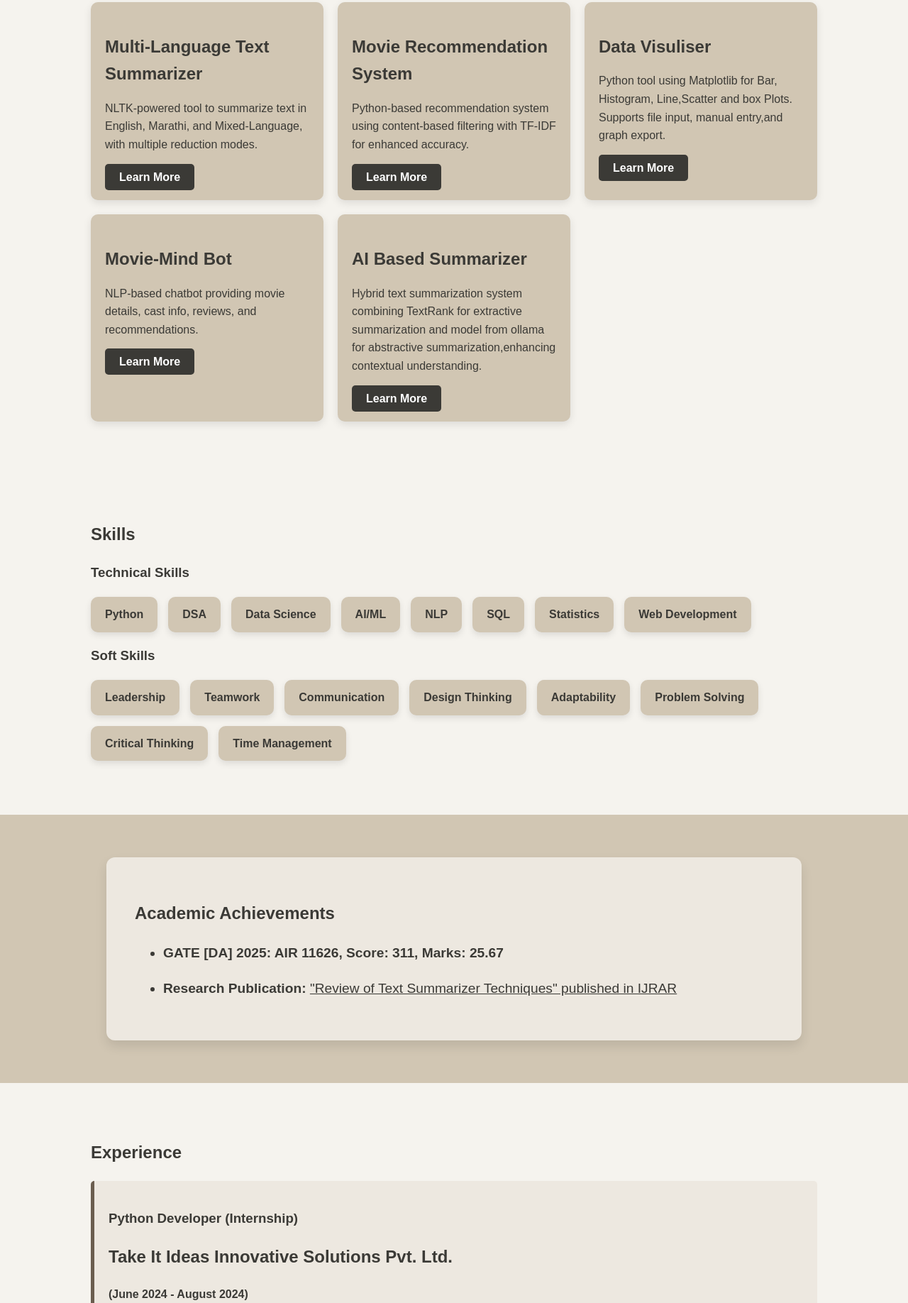
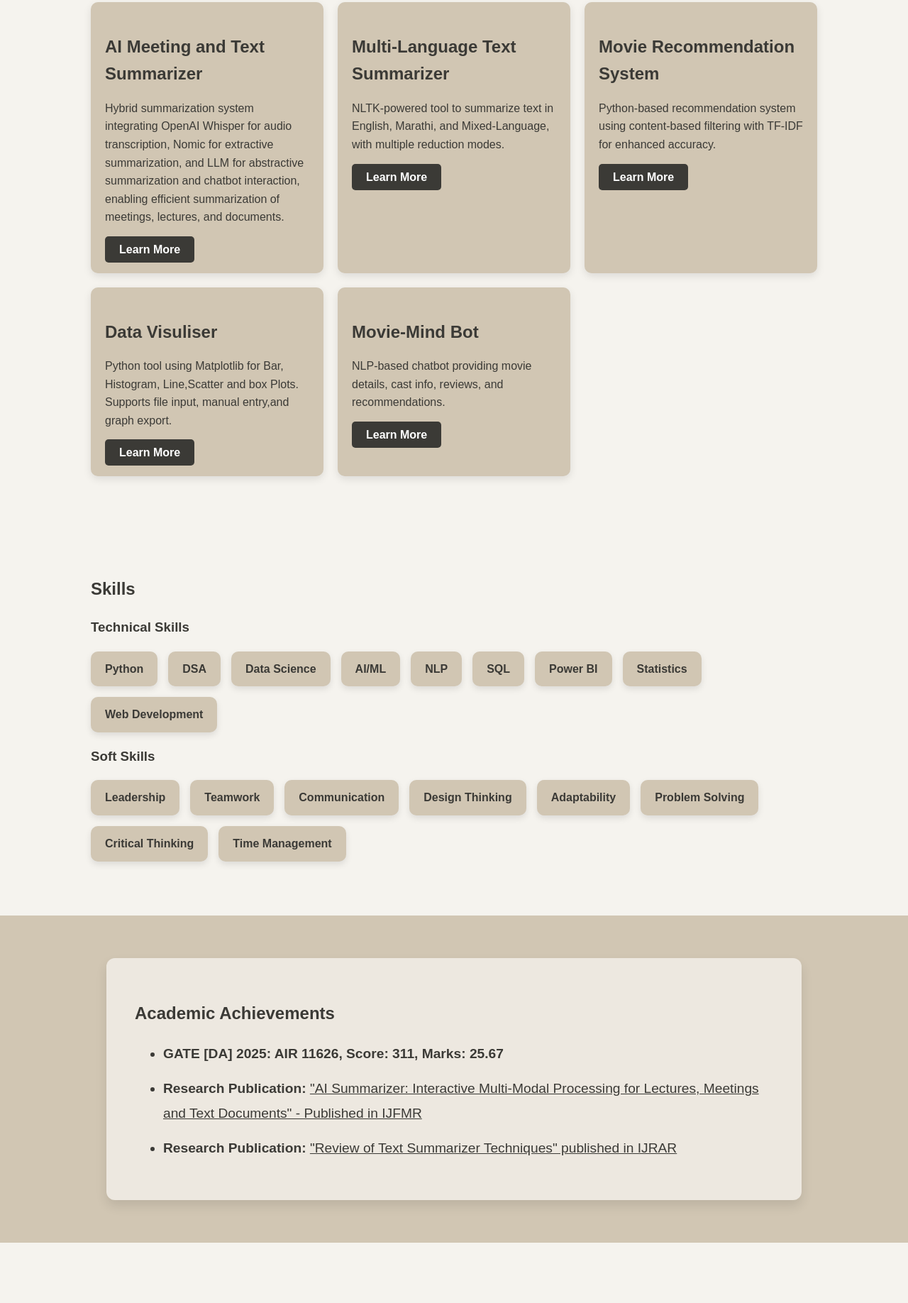
Before and after one commit to Satyajeet1718/Portfolio, a plain HTML site: page index.html in a window 1280 px wide. Shown: the part 1231-3067 px from the top of the page at 71% size. Drawn offline with Linux system fonts and the light colour scheme.

Commit message:
Update index.html

```diff
--- a/index.html
+++ b/index.html
@@ -48,6 +48,11 @@
             <h2 class="colored-title">Projects</h2>
             <div class="project-grid">
                 <div class="project-card">
+                    <h3> AI Meeting and Text Summarizer</h3>
+                    <p>Hybrid summarization system integrating OpenAI Whisper for audio transcription, Nomic for extractive summarization, and LLM for abstractive summarization and chatbot interaction, enabling efficient summarization of meetings, lectures, and documents.</p>
+                    <a href="coming_soon.html" class="btn">Learn More</a>
+                </div>
+                <div class="project-card">
                     <h3>Multi-Language Text Summarizer</h3>
                     <p> NLTK-powered tool to summarize text in English, Marathi, and Mixed-Language, with multiple reduction modes.</p>
                     <a href="Multi-language_text_summerizer.html" class="btn">Learn More</a>
@@ -67,12 +72,7 @@
                     <p>NLP-based chatbot providing movie details, cast info, reviews, and recommendations.</p>
                     <a href="coming_soon.html" class="btn">Learn More</a>
                 </div>
-                <div class="project-card">
-                    <h3>AI Based Summarizer</h3>
-                    <p>Hybrid text summarization system combining TextRank for extractive summarization and model from ollama
-                        for abstractive summarization,enhancing contextual understanding.</p>
-                    <a href="coming_soon.html" class="btn">Learn More</a>
-                </div>
+
 
                 <!-- Add more projects as needed -->
             </div>
@@ -95,6 +95,7 @@
                         <li>AI/ML</li>
                         <li>NLP</li>
                         <li>SQL</li>
+                        <li>Power BI</li>
                         <li>Statistics</li>
                         <li>Web Development</li>
                     </ul>
@@ -126,7 +127,13 @@
                 <li><strong>GATE [DA] 2025: AIR 11626, Score: 311, Marks: 25.67</strong></li>
                 <li>
                     <strong>Research Publication:</strong>
-                    <a href="https://www.ijrar.org/papers/IJRAR24D2346.pdf" target="_blank" rel="noopener noreferrer" style="text-decoration: underline;">
+                     <a href="https://www.ijfmr.com/research-paper.php?id=47071#:~:text=as%20a%20Reviewer-,AI%20Summarizer%3A%20Interactive%20Multi%2DModal%20Processing%20for,Lectures%2C%20Meetings%20and%20Text%20Documents&text=This%20paper%20introduces%20an%20AI,and%20meetings%E2%80%94to%20improve%20productivity." target="_blank" rel="noopener noreferrer" style="text-decoration: underline;">
+                        "AI Summarizer: Interactive Multi-Modal Processing for Lectures, Meetings and Text Documents" - Published in IJFMR
+                    </a>
+                </li>
+                <li>
+                    <strong>Research Publication:</strong>
+                    <a href="https://ijrar.org/viewfull.php?&p_id=IJRAR24D2346" target="_blank" rel="noopener noreferrer" style="text-decoration: underline;">
                         "Review of Text Summarizer Techniques" published in IJRAR
                     </a>
                 </li>
```
